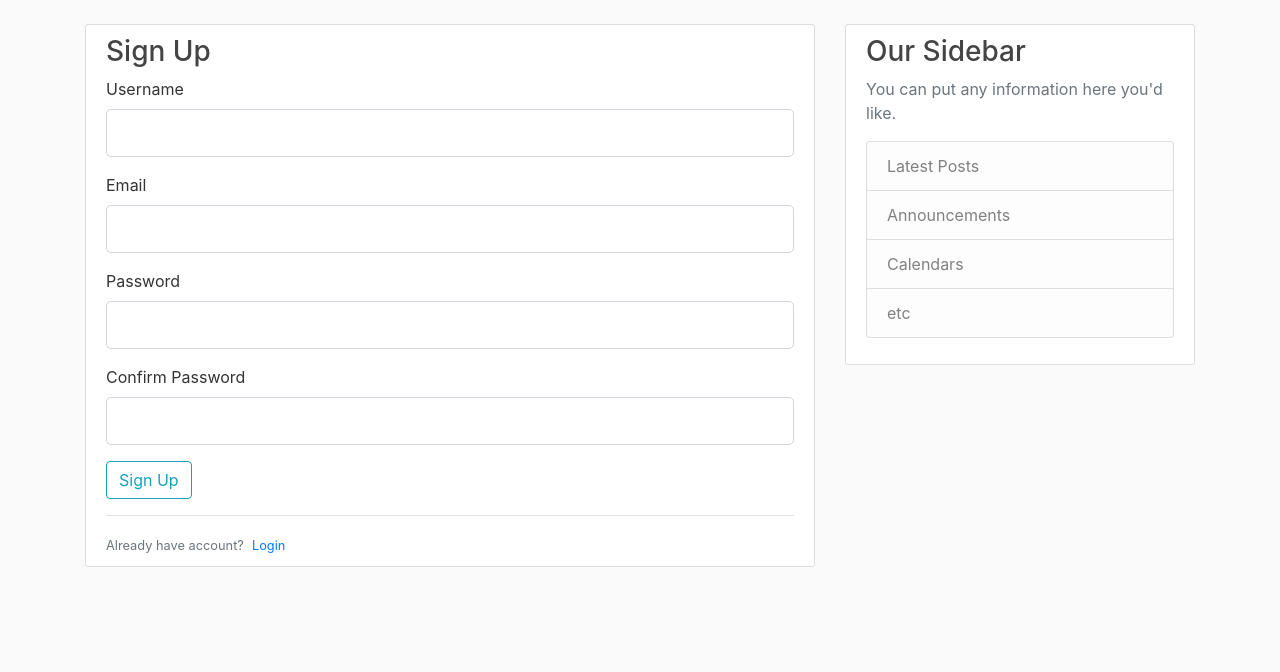
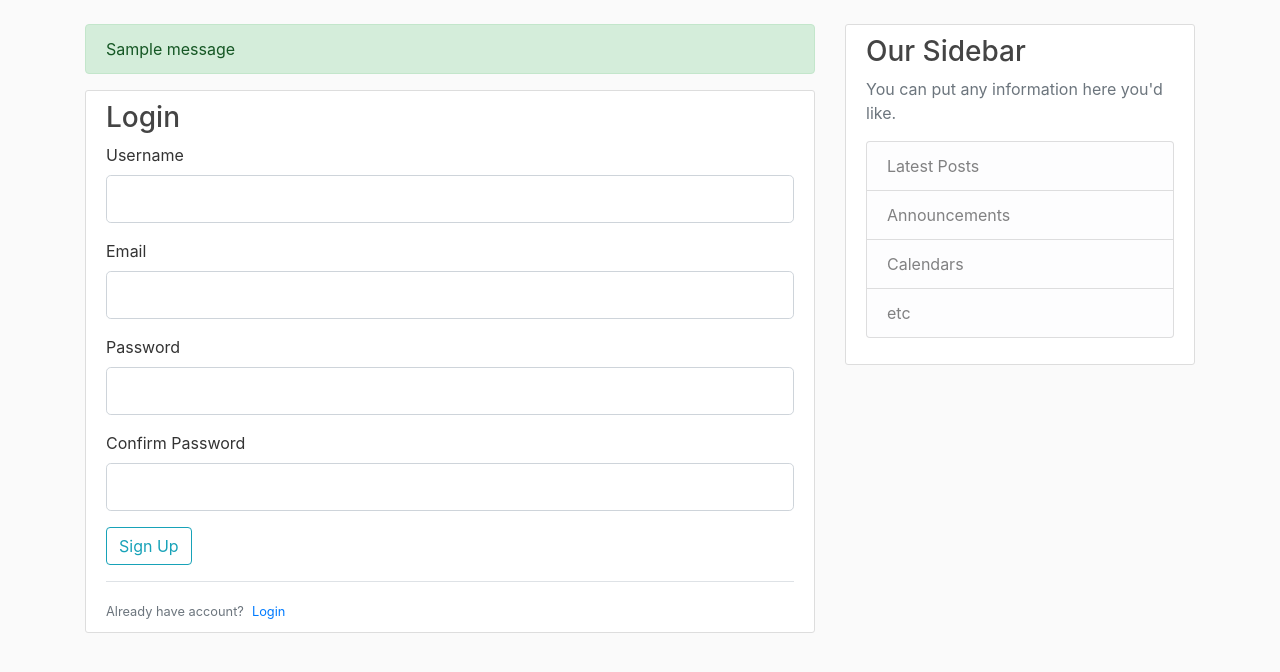
Before and after one commit to rohitksingh/Flask-Code-Repository, a Flask app: page /register in a window 1280 px wide. Shown: the part 56-728 px from the top of the page. Run offline with Flask 2, Linux system fonts and the light colour scheme; one stand-in notice (Sample message) is shown; some libraries are stand-ins or nearby versions.

Commit message:
Added Flash message

```diff
--- a/flaskblog.py
+++ b/flaskblog.py
@@ -1,4 +1,4 @@
-from flask import Flask, render_template, url_for
+from flask import Flask, render_template, url_for, flash, redirect
 from forms import LoginForm, RegistrationForm
 app = Flask(__name__)
 
@@ -35,16 +35,19 @@ colors =['bg-primary', 'bg-success', 'bg-warning', 'bg-dark']
 
 @app.route('/home')
 @app.route('/')
-def hello_world():
+def home():
     return render_template('home.html', posts = posts)
 
 @app.route('/about')
 def about_author():
     return render_template('about.html')
 
-@app.route('/register')
+@app.route('/register', methods=['GET','POST'])
 def register():
     form = RegistrationForm()
+    if form.validate_on_submit():
+        flash(f'Account created for {form.username.data}!', 'success')
+        return redirect(url_for('home'))
     return render_template('register.html', form=form)
 
 @app.route('/login')
--- a/templates/layout.html
+++ b/templates/layout.html
@@ -33,8 +33,17 @@
           <main role="main" class="container">
             <div class="row">
               <div class="col-md-8">
-                    {% block content %}
-                    {% endblock %}
+                {% with messages = get_flashed_messages(with_categories=true)%}
+                {% if messages%}
+                {% for category, message in messages %}
+                <div class="alert alert-{{ category }}">
+                  {{message}}
+                </div>
+                {% endfor %}
+                {% endif %}
+                {% endwith%}
+                {% block content %}
+                {% endblock %}
               </div>
               <div class="col-md-4">
                 <div class="content-section">
--- a/templates/register.html
+++ b/templates/register.html
@@ -1,7 +1,7 @@
 {% extends 'layout.html' %}
 {% block content %}
 <div class="content-section">
-  <h3>Sign Up</h3>
+  <h3>Login</h3>
   <form method="POST" action="">
       {{ form.hidden_tag() }}
       <div class="form-group">
```
